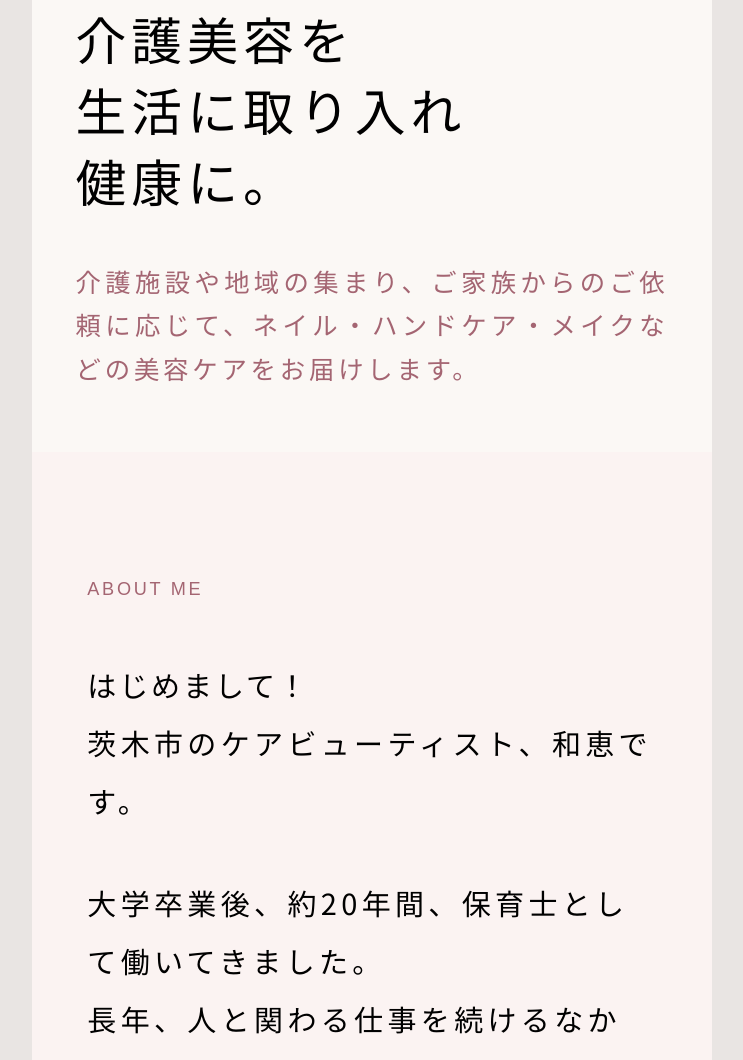
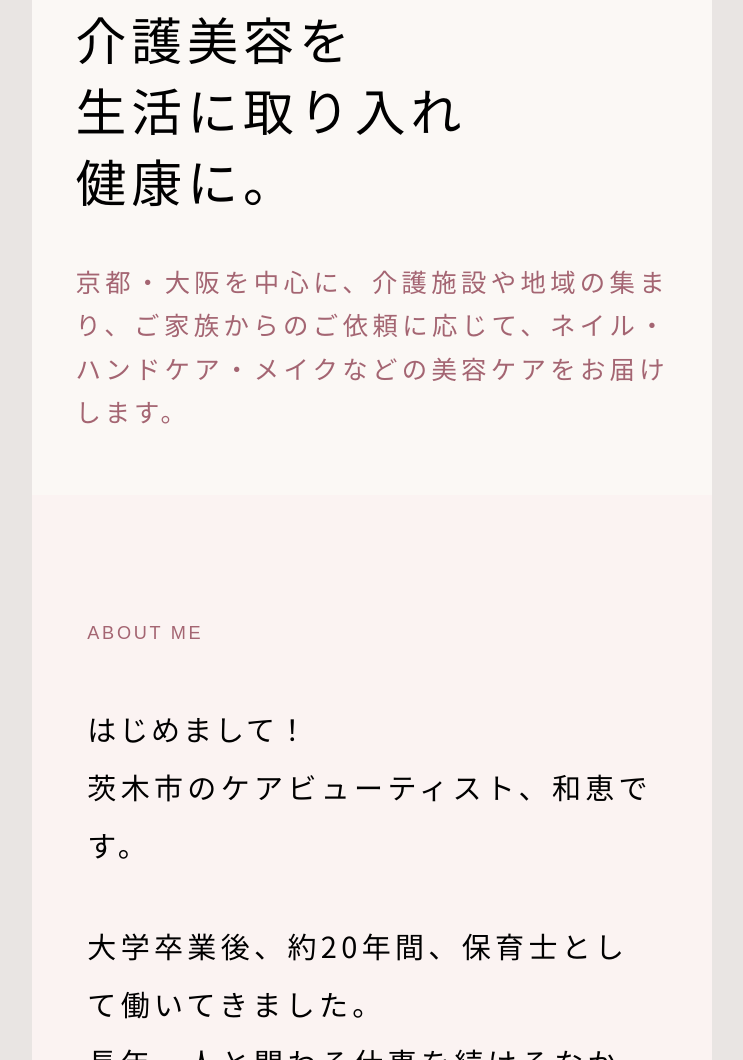
Before and after one commit to works-web/kazue-care, a plain HTML site: page index.html in a window 1280 px wide. Shown: the part 1071-2131 px from the top of the page, without its empty margins (268-1011 px from the left). Drawn offline with Linux system fonts and the light colour scheme.

Commit message:
地域追加

```diff
--- a/index.html
+++ b/index.html
@@ -25,7 +25,7 @@
 
 <div class="hero-copy">
   <h1>介護美容を<br>生活に取り入れ<br>健康に。</h1>
-  <p>介護施設や地域の集まり、ご家族からのご依頼に応じて、ネイル・ハンドケア・メイクなどの美容ケアをお届けします。</p>
+  <p>京都・大阪を中心に、介護施設や地域の集まり、ご家族からのご依頼に応じて、ネイル・ハンドケア・メイクなどの美容ケアをお届けします。</p>
 </div>
 
 <section class="profile" id="profile">
```
